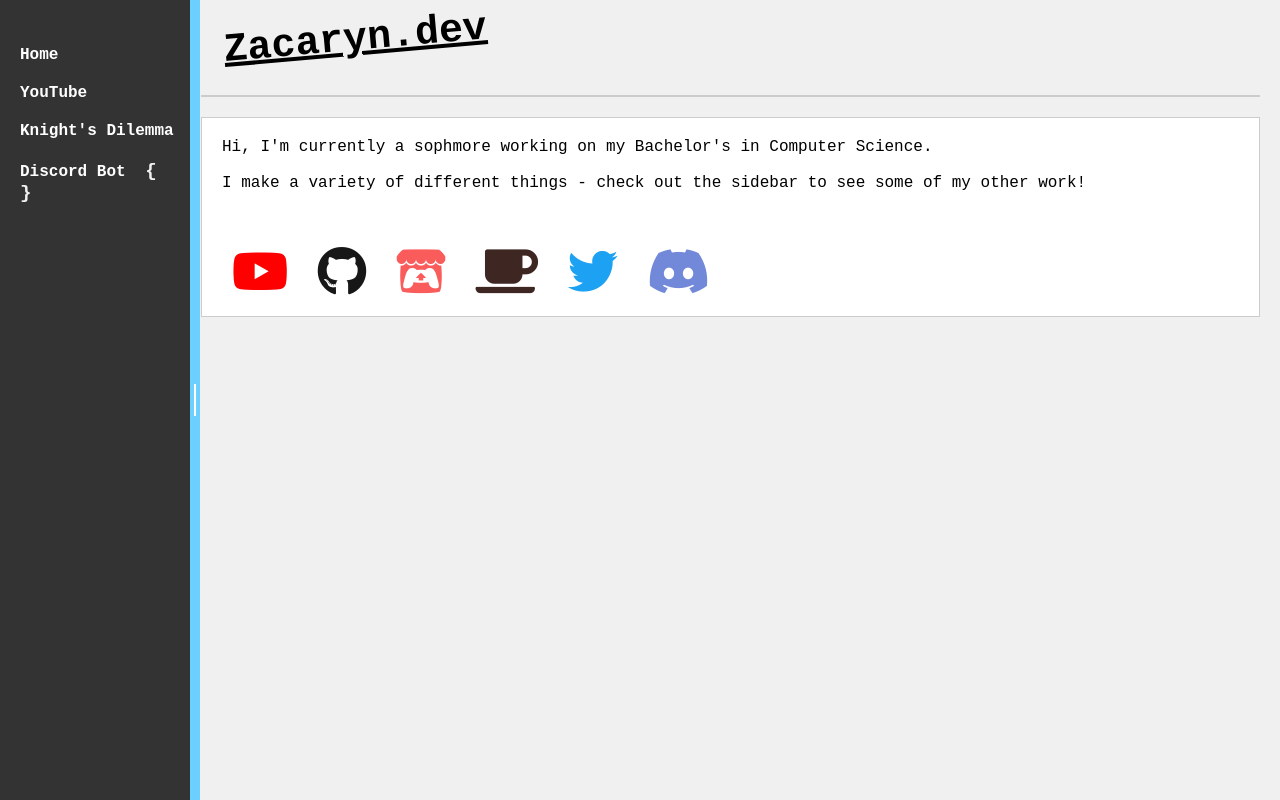
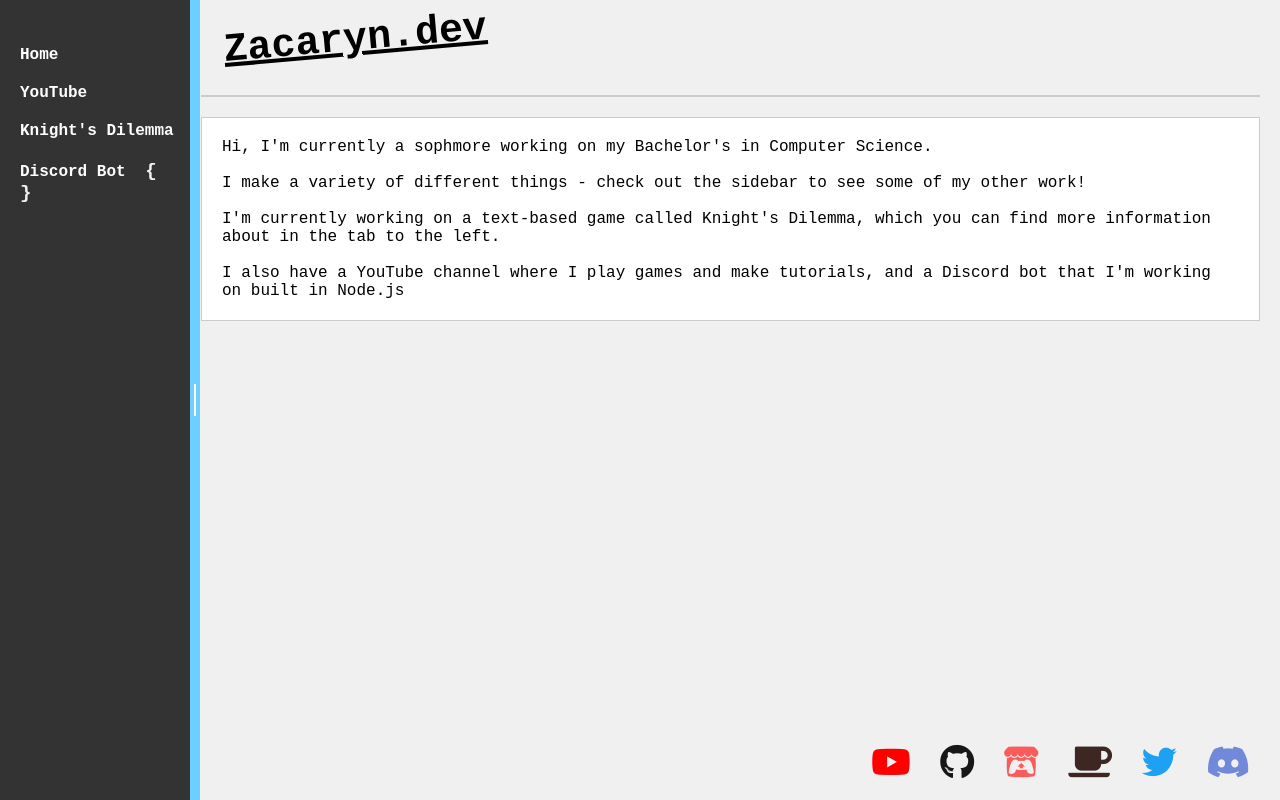
Before and after one commit to zacaryn/zacarynnet, a plain HTML site: page index.html in a window 1280 px wide. Drawn offline with Linux system fonts and the light colour scheme.

Commit message:
content update

```diff
--- a/index.html
+++ b/index.html
@@ -26,21 +26,13 @@
             <div id="header">Zacaryn.dev</div>
             <div id="separator"></div>
             <div id="home" class="tab active">
-                Hi, I'm currently a sophmore working on my Bachelor's in Computer Science. <br><br> I make a variety of different things - check out the sidebar to see some of my other work!<br><br><br><br>
-                <div class="social-icons">
-                    <a href="YOUR_YOUTUBE_LINK"><i class="fab fa-youtube"></i></a>
-                    <a href="YOUR_GITHUB_LINK"><i class="fab fa-github"></i></a>
-                    <a href="YOUR_ITCHIO_LINK"><i class="fab fa-itch-io"></i></a>
-                    <a href="YOUR_KOFI_LINK"><i class="fas fa-coffee"></i></a>
-                    <a href="YOUR_TWITTER_LINK"><i class="fab fa-twitter"></i></a>
-                    <a href="YOUR_DISCORD_LINK"><i class="fab fa-discord"></i></a>
-                </div>
+                Hi, I'm currently a sophmore working on my Bachelor's in Computer Science. <br><br> I make a variety of different things - check out the sidebar to see some of my other work!<br><br> I'm currently working on a text-based game called Knight's Dilemma, which you can find more information about in the tab to the left.<br><br> I also have a YouTube channel where I play games and make tutorials, and a Discord bot that I'm working on built in Node.js
             </div>
             <div id="youtube" class="tab">
                 <h2>My YouTube Channel</h2>
                 <p>Check out my completed series playing Italy in Hearts of Iron 4:</p>
                 <div class="video-container">
-                    <iframe src="https://www.youtube.com/embed/videoseries?list=PLLcu8CpqZYiWeuMGmcspx1qltY_zCsW_O&autoplay=1" frameborder="0" allow="autoplay; encrypted-media" allowfullscreen></iframe>
+                    <iframe src="https://www.youtube.com/embed/videoseries?list=PLLcu8CpqZYiWeuMGmcspx1qltY_zCsW_O" frameborder="0" allow="autoplay; encrypted-media" allowfullscreen></iframe>
                 </div>
             </div>
             <div id="tab2" class="tab">Watch this space for updates on my upcoming Steam game Knights Dilemma!<br><br>A text-based choose your own adventure game with simple but cheerful pixel graphics!<br><br><iframe src="https://store.steampowered.com/widget/394360/" frameborder="0" width="646" height="190"></iframe>
@@ -48,6 +40,14 @@
             <div id="discordBot" class="tab">Information about my Discord bot will go here.</div>
             <div id="controlPanel" class="tab">Control Panel content goes here.</div>
             <div id="documentation" class="tab">Documentation content goes here.</div>
+            <footer class="social-icons">
+                <a href="YOUR_YOUTUBE_LINK"><i class="fab fa-youtube"></i></a>
+                <a href="YOUR_GITHUB_LINK"><i class="fab fa-github"></i></a>
+                <a href="YOUR_ITCHIO_LINK"><i class="fab fa-itch-io"></i></a>
+                <a href="YOUR_KOFI_LINK"><i class="fas fa-coffee"></i></a>
+                <a href="YOUR_TWITTER_LINK"><i class="fab fa-twitter"></i></a>
+                <a href="YOUR_DISCORD_LINK"><i class="fab fa-discord"></i></a>
+            </footer>
         </div>
     </div>
     <script src="script.js"></script>
--- a/styles.css
+++ b/styles.css
@@ -145,8 +145,8 @@ body {
     position: absolute;
     top: 0;
     left: 0;
-    width: 60%;
-    height: 60%;
+    width: 100%;
+    height: 100%;
 }
 .social-icons a {
     margin: 0 10px;
@@ -155,7 +155,7 @@ body {
 }
 
 .social-icons i {
-    font-size: 50px; /* Adjust as needed */
+    font-size: 35px; /* Adjust as needed */
 }
 
 .social-icons a:hover {
@@ -197,3 +197,9 @@ body {
 .social-icons .fa-discord {
     color: #7289DA; /* Discord color */
 }
+
+footer.social-icons {
+    position: fixed;
+    right: 20px;
+    bottom: 20px;
+}
```
